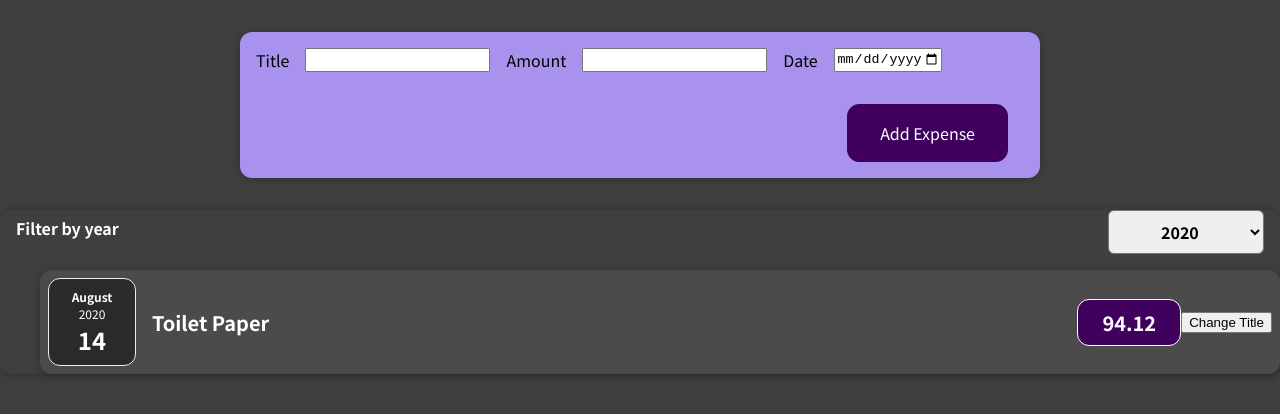
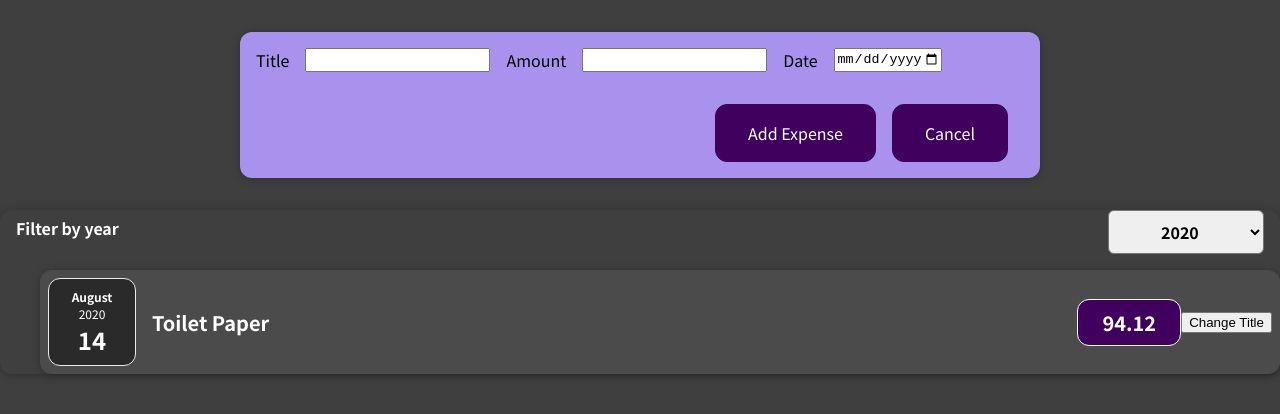
Before and after one commit to TaniaMishra/ctw_demo, a React (Create React App) app: page / in a window 1280 px wide. Both pictures are taken after a click on the button "Add New Expense". Shown: the top 414 px of the page. Built offline with nearby package versions, Linux system fonts and the light colour scheme.

Commit message:
progress check 13-2

```diff
--- a/src/components/newExpense/ExpenseForm.js
+++ b/src/components/newExpense/ExpenseForm.js
@@ -48,6 +48,7 @@ function ExpenseForm(props){
             </div>
             <div className='new-expense__actions'>
                 <button type='submit'>Add Expense</button>
+                <button type="button" onClick={props.onCancel}>Cancel</button>
             </div>
         </form>
     );
--- a/src/components/newExpense/NewExpense.js
+++ b/src/components/newExpense/NewExpense.js
@@ -12,15 +12,19 @@ function NewExpense(props){
             id: Math.random().toString()	//Every element needs a unique ID
         };
         props.onAddExpense(expenseData);
+        setIsEditing(false);
     }
     function startEditingHandler() {
         setIsEditing(true);
+    }
+    function stopEditingHandler() {
+        setIsEditing(false);
     }
 
     return(
         <div className='new-expense'>
             {isEditing ? (
-                <ExpenseForm onSaveExpenseData={saveExpenseDataHandler}></ExpenseForm>
+                <ExpenseForm onSaveExpenseData={saveExpenseDataHandler} onCancel={stopEditingHandler}></ExpenseForm>
             ):(
                 <button onClick={startEditingHandler}>Add New Expense</button>
             )}
```
Also changed, not shown: 1 other file (tests, documents, lock files or other folders).
